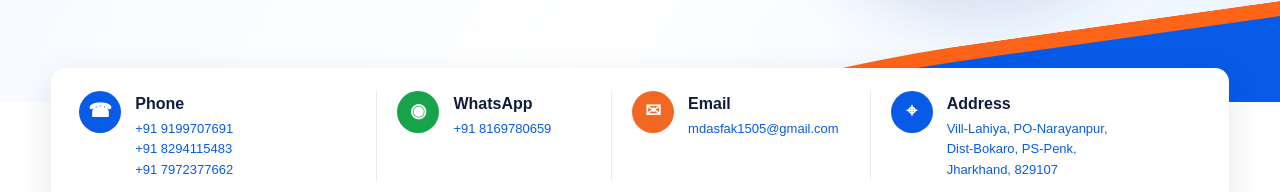
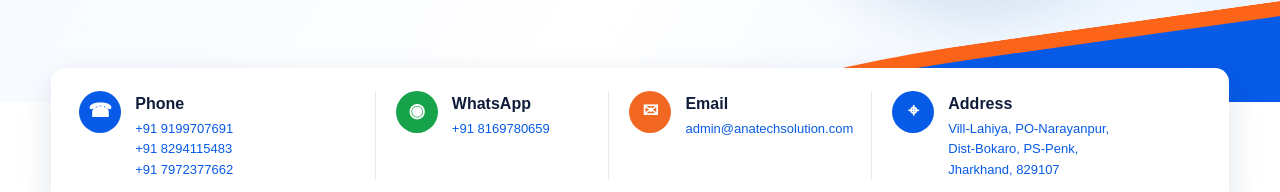
Before and after one commit to ANATechSolution/anatechsolution.com, a plain HTML site: page index.html in a window 1280 px wide. Shown: the part 627-819 px from the top of the page. Drawn offline with Linux system fonts and the light colour scheme.

Commit message:
Update email contact link in index.html

```diff
--- a/index.html
+++ b/index.html
@@ -78,7 +78,7 @@
         <div class="contact-item">
           <div class="contact-icon email">✉</div>
           <div><strong>Email</strong>
-            <a href="mailto:mdasfak1505@gmail.com">mdasfak1505@gmail.com</a>
+            <a href="mailto:admin@anatechsolution.com">admin@anatechsolution.com</a>
           </div>
         </div>
 
```
